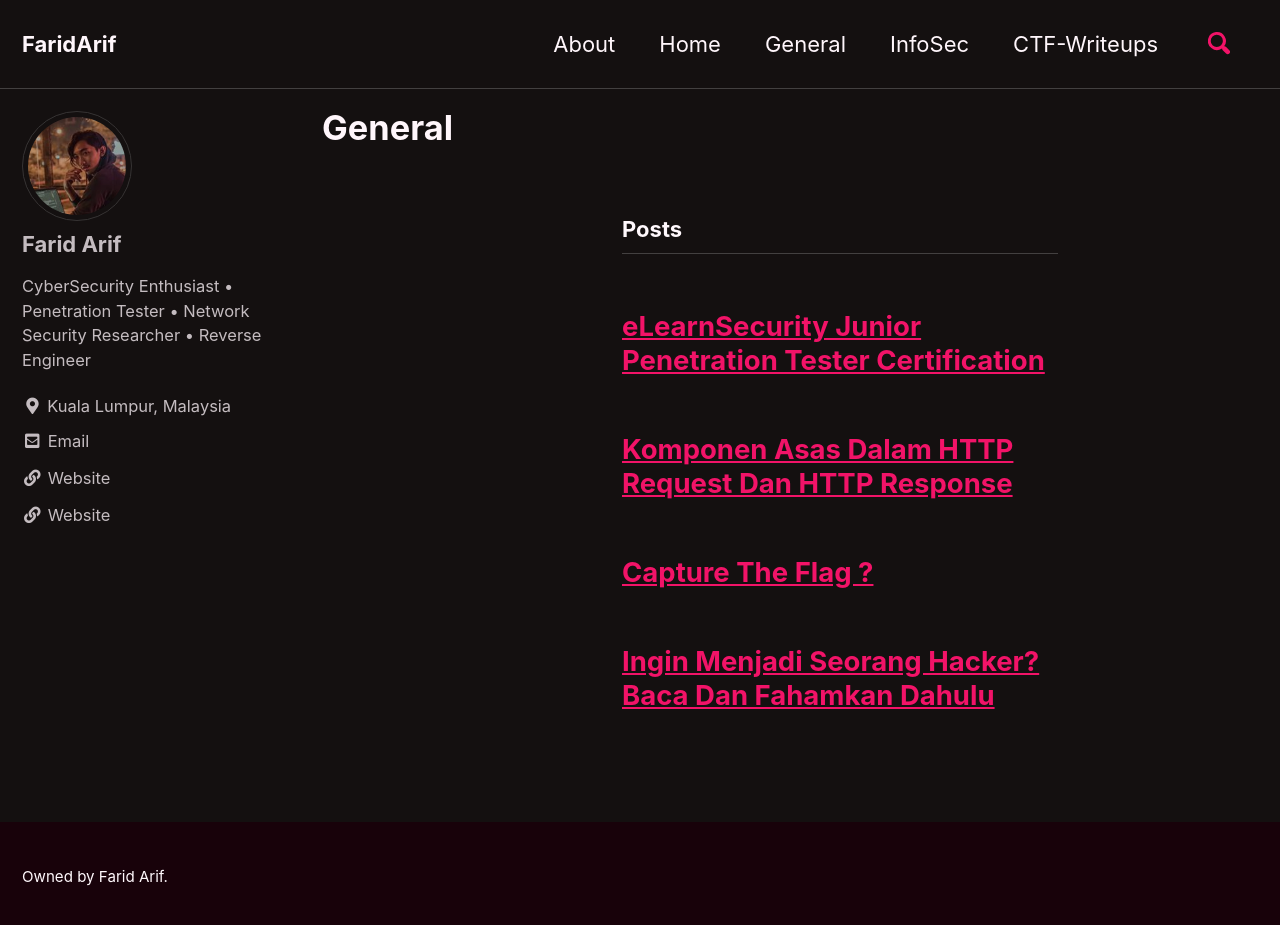
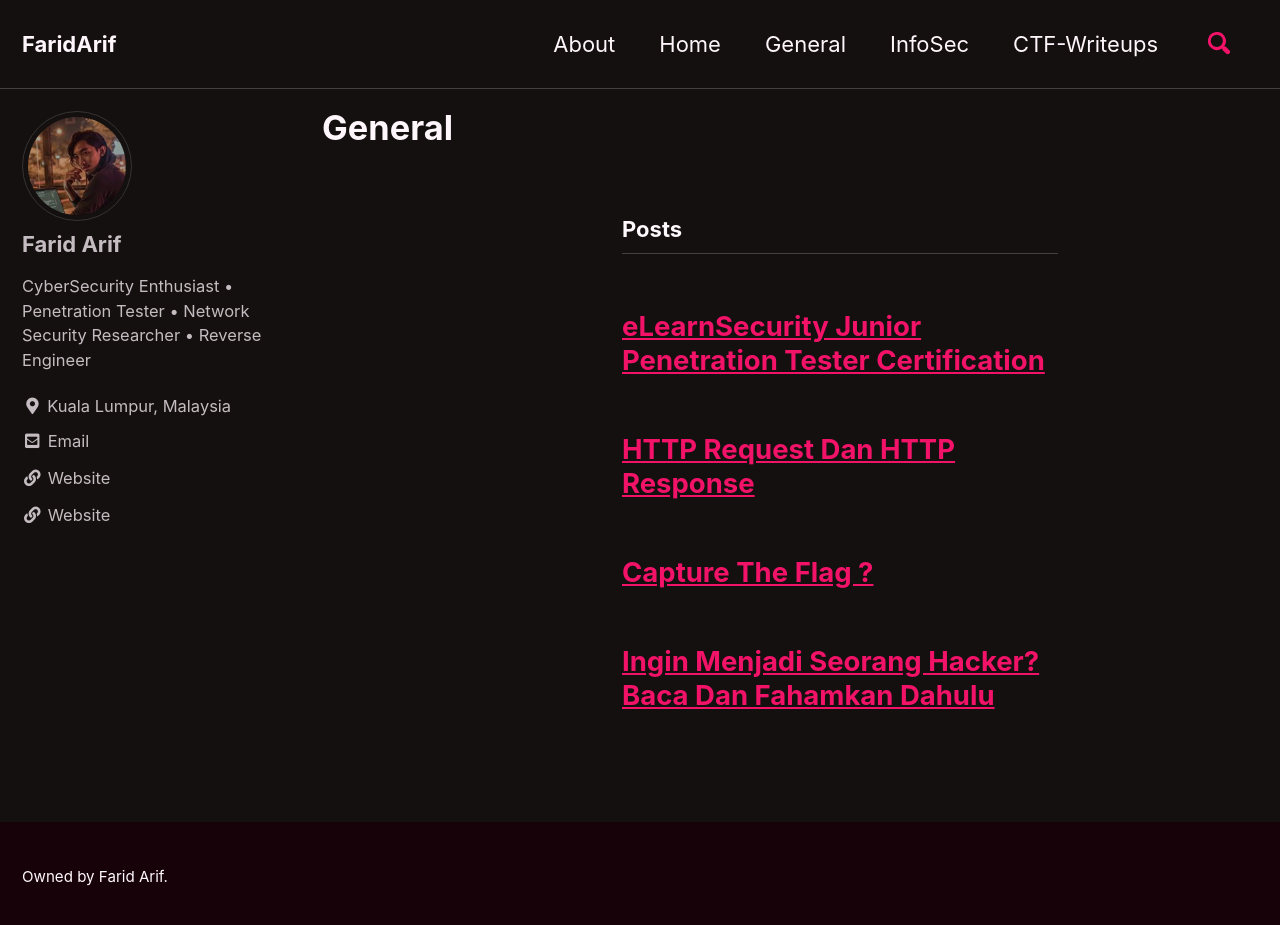
Before and after one commit to faridarif/faridarif.github.io, a Jekyll site: the page built from _pages/general.md, in a window 1280 px wide and 932 px high. Shown: the top 925 px of the window. Built offline with Jekyll 4.4.1, drawn with Linux system fonts in a browser that asks for light colours; cached includes are drawn as plain includes.

Commit message:
Update general.md

```diff
--- a/_pages/general.md
+++ b/_pages/general.md
@@ -20,7 +20,7 @@ author_profile: true
   <div class="list__item">
    <article class="archive__item" itemscope="" itemtype="https://schema.org/CreativeWork">
     <h2 class="archive__item-title no_toc" itemprop="headline">
-     <a href="/general/komponen-asas-dalam-http-request-dan-http-response/" rel="permalink">Komponen Asas Dalam HTTP Request Dan HTTP Response</a>
+     <a href="/general/http-request-dan-http-response/" rel="permalink">HTTP Request Dan HTTP Response</a>
     </h2>
     <p class="archive__item-excerpt" itemprop="description"></p>
    </article>
```
